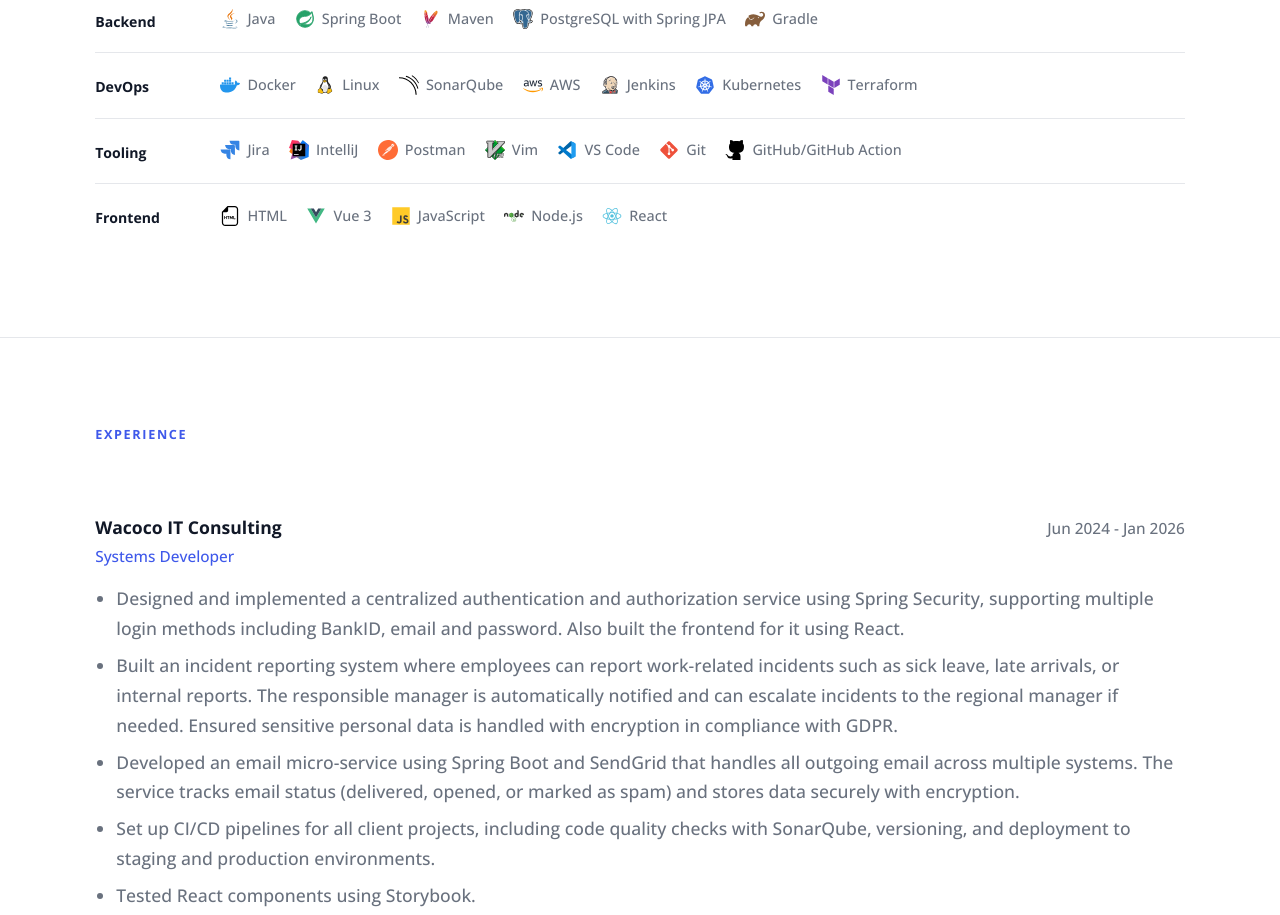
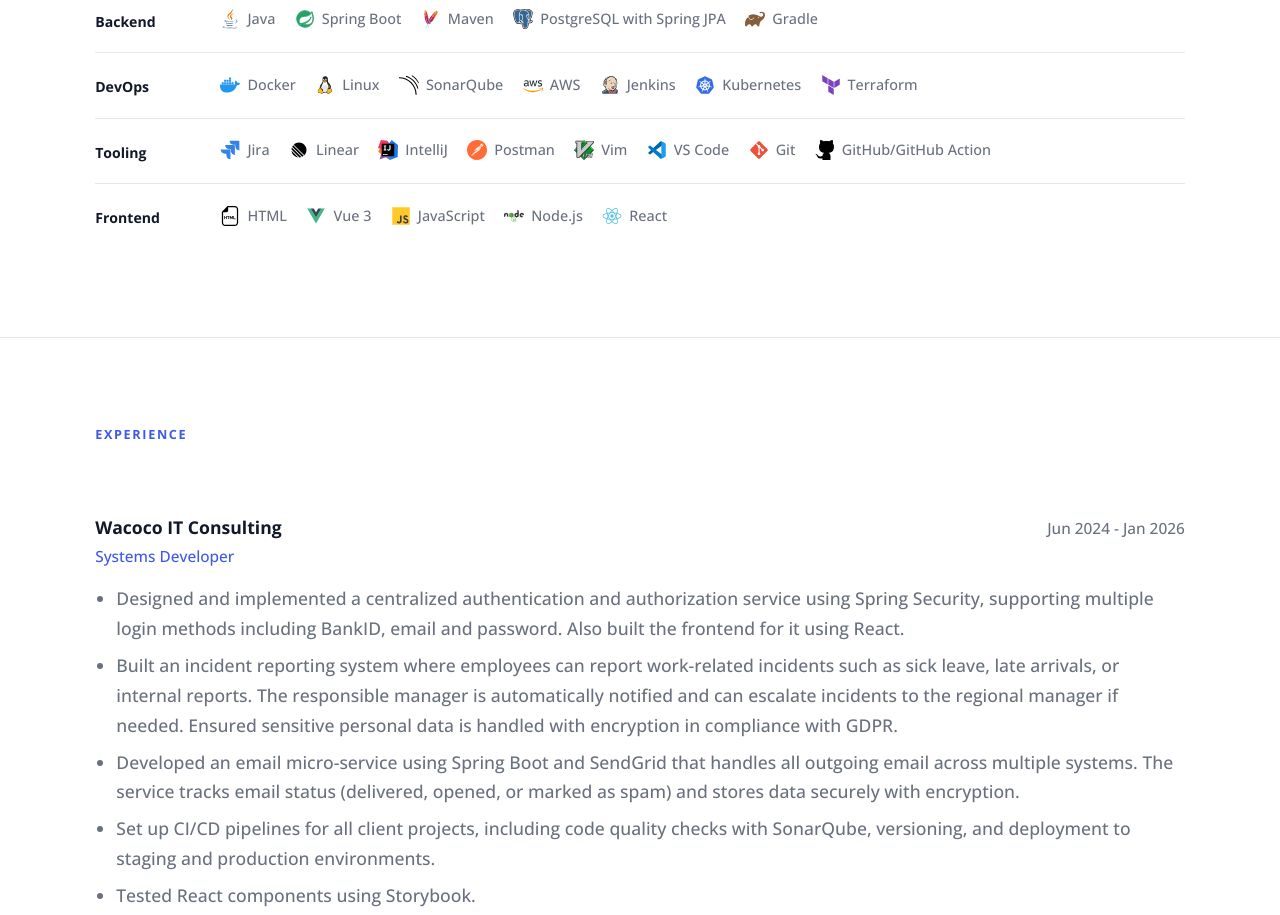
Before and after one commit to deeqma/deeqma.github.io, a plain HTML site: page index.html in a window 1280 px wide. Shown: the part 1200-2115 px from the top of the page. Drawn offline with nearby package versions, Linux system fonts and the light colour scheme.

Commit message:
added Linear

```diff
--- a/index.html
+++ b/index.html
@@ -99,6 +99,7 @@
                     <span class="skill-category">Tooling</span>
                     <div class="skill-icons">
                         <div class="skill-icon"><img src="assets/jira-svgrepo-com.svg" alt="Jira" /><span>Jira</span></div>
+                        <div class="skill-icon"><img src="assets/linear-svgrepo-com.svg" alt="Linear" /><span>Linear</span></div>
                         <div class="skill-icon"><img src="assets/intellij-idea-svgrepo-com.svg" alt="IntelliJ" /><span>IntelliJ</span></div>
                         <div class="skill-icon"><img src="assets/postman-icon-svgrepo-com.svg" alt="Postman" /><span>Postman</span></div>
                         <div class="skill-icon"><img src="assets/vim-svgrepo-com.svg" alt="Vim" /><span>Vim</span></div>
```
Also changed, not shown: assets/linear-svgrepo-com.svg (added).
